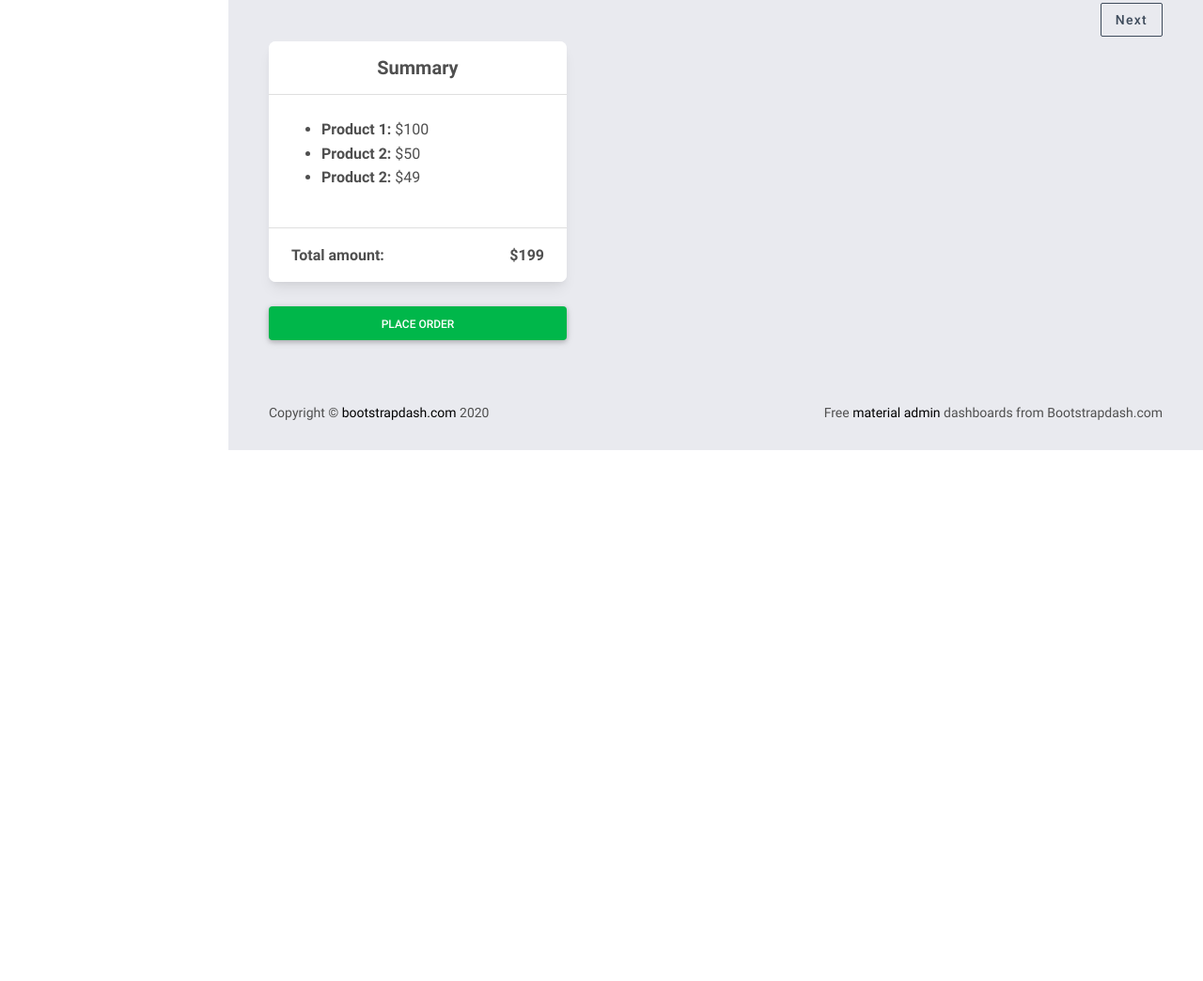
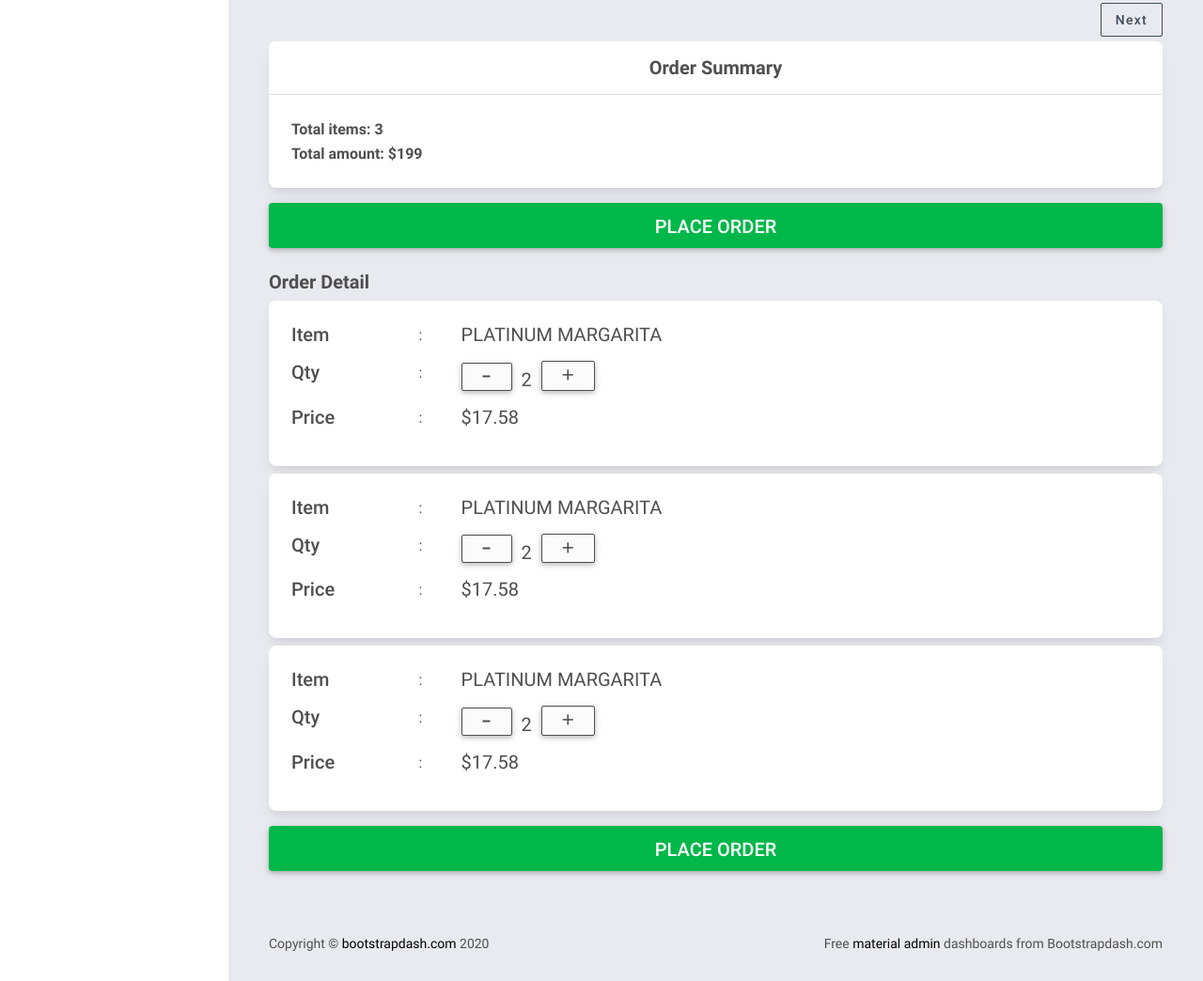
Before and after one commit to ejaygbay/restaurant-mobile, a website: page demo/index.html in a window 1280 px wide. Shown: the part 1514-2558 px from the top of the page at 94% size. Before the commit the page ends 1993 px from the top, so only its background shows below. Drawn offline with Linux system fonts and the light colour scheme; files that its build step writes are made by us from their sources.

Commit message:
Increment and decrement buttons added to order details.

```diff
--- a/assets/css/custom.css
+++ b/assets/css/custom.css
@@ -49,3 +49,33 @@
     border: solid 1px;
     border-right: none;
 }
+
+.order-details {
+    display: grid;
+    grid-template-columns: 15% 5% 80%;
+}
+
+.order-details p {
+    font-size: 20px;
+}
+
+.place-order {
+    font-size: 20px;
+}
+
+.decrease-qty,
+.increase-qty {
+    padding: 5px 20px;
+    border: solid 1px;
+    border-radius: 2px;
+}
+
+.decrease-qty {
+    margin-right: 10px;
+}
+
+.increase-qty {
+    margin-left: 10px;
+    font-size: 19px;
+    padding: 0px 18px;
+}
--- a/demo/index.html
+++ b/demo/index.html
@@ -501,34 +501,103 @@
                         </section>
 
                         <br><br>
-                        <!-- Order Summary -->
-                        <div class="col-md-4 mb-4">
-                            <!--Section: Summary-->
+
+                        <!-- Order details -->
                         <section>
                             <div class="card">
                                 <div class="card-header bg-white text-center py-3">
-                                        <h5 class="mb-0 fw-bold">Summary</h5>
+                                    <h5 class="mb-0 fw-bold">Order Summary</h5>
                                 </div>
 
                                 <div class="card-body">
-                                        <ul>
-                                            <li><strong>Product 1: </strong>$100</li>
-                                            <li><strong>Product 2: </strong>$50</li>
-                                            <li><strong>Product 2: </strong>$49</li>
-                                        </ul>
-                                    </div>
-
-                                    <div class="card-footer bg-white d-flex justify-content-between py-3">
+                                    <strong>Total items:</strong>
+                                    <strong>3</strong>
+                                    <br>
                                     <strong>Total amount:</strong>
                                     <strong>$199</strong>
                                 </div>
                             </div>
-                                <br>
-                                <button type="button" class="btn btn-success btn-block mb-4">Place order</button>
+                            <button type="button" class="mt-3 btn btn-success btn-block mb-4 place-order">Place order</button>
 
+                            <h5 class="mb-2 fw-bold">Order Detail</h5>
+
+                            <div class="card mt-2">
+                                <div class="card-body">
+                                    <div class="order-details order-detail-item">
+                                        <h5>Item</h5>
+                                        <span>:</span>
+                                        <p>PLATINUM MARGARITA</p>
+                                    </div>
+                                    <div class="order-details order-detail-qty">
+                                        <h5>Qty</h5>
+                                        <span>:</span>
+                                        <p>
+                                            <span class="btn btn-light decrease-qty">
+												<i class="mdi mdi-window-minimize"></i>
+											</span>2<span class="btn btn-light increase-qty">
+												<i class="mdi mdi-plus"></i>
+											</span>
+                                        </p>
+                                    </div>
+                                    <div class="order-details order-detail-price">
+                                        <h5>Price</h5>
+                                        <span>:</span>
+                                        <p>$17.58</p>
+                                    </div>
+                                </div>
+                            </div>
+                            <div class="card mt-2">
+                                <div class="card-body">
+                                    <div class="order-details order-detail-item">
+                                        <h5>Item</h5>
+                                        <span>:</span>
+                                        <p>PLATINUM MARGARITA</p>
+                                    </div>
+                                    <div class="order-details order-detail-qty">
+                                        <h5>Qty</h5>
+                                        <span>:</span>
+                                        <p>
+                                            <span class="btn btn-light decrease-qty">
+												<i class="mdi mdi-window-minimize"></i>
+											</span>2<span class="btn btn-light increase-qty">
+												<i class="mdi mdi-plus"></i>
+											</span>
+                                        </p>
+                                    </div>
+                                    <div class="order-details order-detail-price">
+                                        <h5>Price</h5>
+                                        <span>:</span>
+                                        <p>$17.58</p>
+                                    </div>
+                                </div>
+                            </div>
+                            <div class="card mt-2">
+                                <div class="card-body">
+                                    <div class="order-details order-detail-item">
+                                        <h5>Item</h5>
+                                        <span>:</span>
+                                        <p>PLATINUM MARGARITA</p>
+                                    </div>
+                                    <div class="order-details order-detail-qty">
+                                        <h5>Qty</h5>
+                                        <span>:</span>
+                                        <p>
+                                            <span class="btn btn-light decrease-qty">
+												<i class="mdi mdi-window-minimize"></i>
+											</span>2<span class="btn btn-light increase-qty">
+												<i class="mdi mdi-plus"></i>
+											</span>
+                                        </p>
+                                    </div>
+                                    <div class="order-details order-detail-price">
+                                        <h5>Price</h5>
+                                        <span>:</span>
+                                        <p>$17.58</p>
+                                    </div>
+                                </div>
+                            </div>
+                            <button type="button" class="mt-3 btn btn-success btn-block mb-4 place-order">Place order</button>
                         </section>
-                            <!--Section: Summary-->
-                        </div>
                     </div>
                 </main>
 
```
Lines whose indentation alone changed are shown as unchanged.
